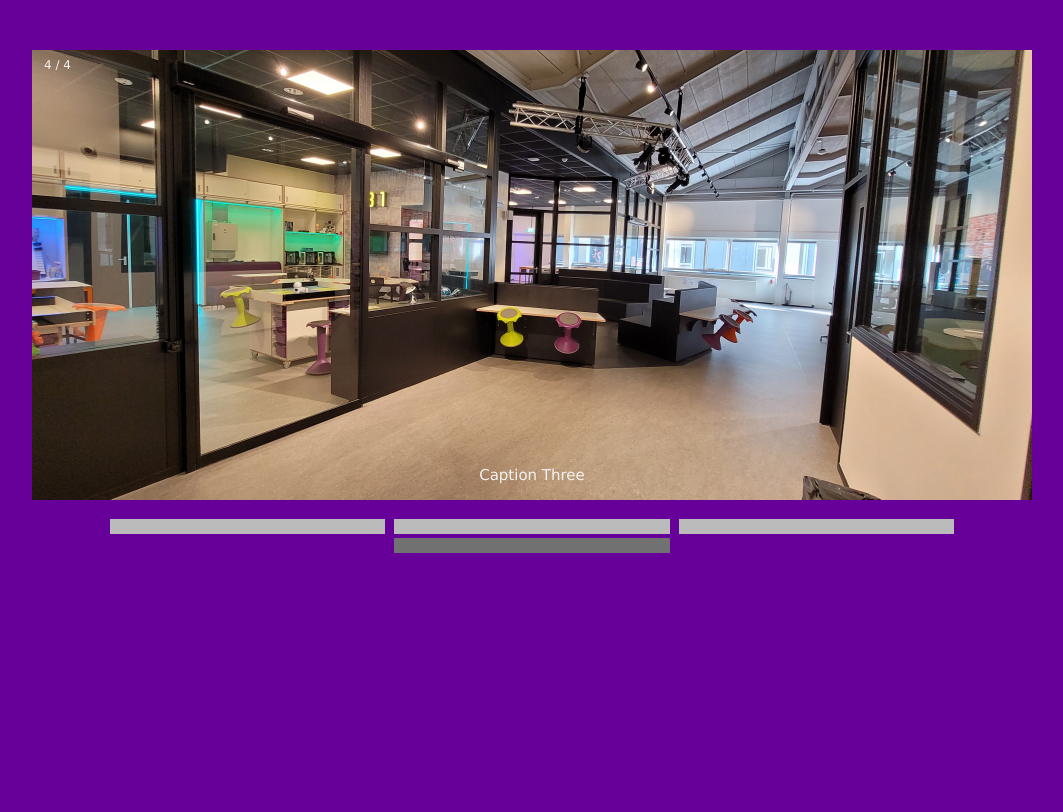
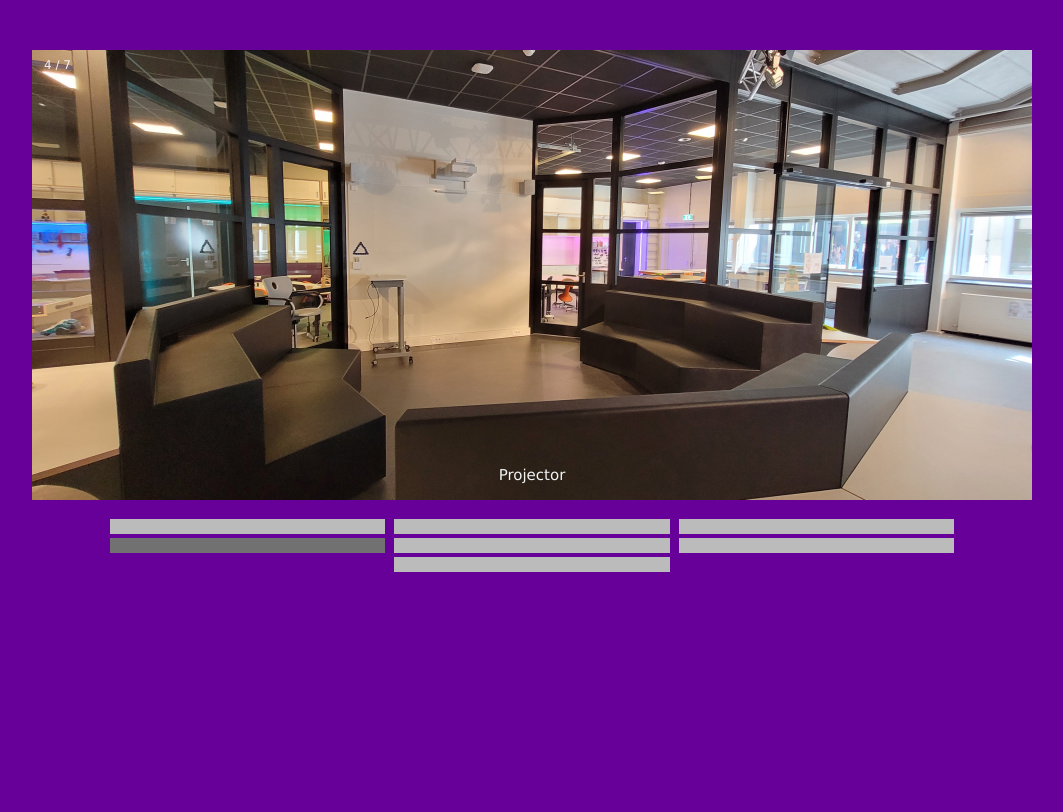
Before and after one commit to iolite312/boekingtechlab, a PHP site: page /index.php in a window 1280 px wide. Shown: the part 108-920 px from the top of the page, without its empty margins (108-1171 px from the left). Run offline with PHP 8.4, Linux system fonts and the light colour scheme; data that the repository does not hold is empty.

Commit message:
Slideshow baby

```diff
--- a/php/inc/indexcontent.inc.php
+++ b/php/inc/indexcontent.inc.php
@@ -1,27 +1,44 @@
 <div class="slideshow-container">
 
 <div class="mySlides fade">
-  <div class="numbertext">1 / 4</div>
-  <img src="/assets/images/Green screen room.jpg" style="width:100%">
-  <div class="text">Caption Text</div>
+  <div class="numbertext">1 / 7</div>
+  <img src="/assets/images/Entrance.jpg" style="width:100%">
+  <div class="text">Techlab Ingang</div>
 </div>
 
 <div class="mySlides fade">
-  <div class="numbertext">2 / 4</div>
-  <img src="/assets/images/Lab 2.jpg" style="width:100%">
-  <div class="text">Caption Two</div>
+  <div class="numbertext">2 / 7</div>
+  <img src="/assets/images/Lab 1.jpg" style="width:100%">
+  <div class="text">Ruimte 1</div>
 </div>
 
 <div class="mySlides fade">
-  <div class="numbertext">3 / 4</div>
-  <img src="/assets/images/Lab 1.jpg" style="width:100%">
-  <div class="text">Caption Three</div>
+  <div class="numbertext">3 / 7</div>
+  <img src="/assets/images/Room.jpg" style="width:100%">
+  <div class="text">Ik weet eig niet wat dit is</div>
 </div>
 
 <div class="mySlides fade">
-  <div class="numbertext">4 / 4</div>
-  <img src="/assets/images/Entrance.jpg" style="width:100%">
-  <div class="text">Caption Three</div>
+  <div class="numbertext">4 / 7</div>
+  <img src="/assets/images/Projector.jpg" style="width:100%">
+  <div class="text">Projector</div>
+</div>
+
+<div class="mySlides fade">
+  <div class="numbertext">5 / 7</div>
+  <img src="/assets/images/Lab 2.jpg" style="width:100%">
+  <div class="text">Ruimte 2</div>
+</div>
+<div class="mySlides fade">
+  <div class="numbertext">6 / 7</div>
+  <img src="/assets/images/Green screen room.jpg" style="width:100%">
+  <div class="text">Ruimte met Green Screen</div>
+</div>
+
+<div class="mySlides fade">
+  <div class="numbertext">7 / 7</div>
+  <img src="/assets/images/VR room.jpg" style="width:100%">
+  <div class="text">VR ruimte</div>
 </div>
 
 
@@ -33,4 +50,7 @@
   <span class="dot"></span>
   <span class="dot"></span>
   <span class="dot"></span>
+  <span class="dot"></span>
+  <span class="dot"></span>
+  <span class="dot"></span>
 </div>
```
